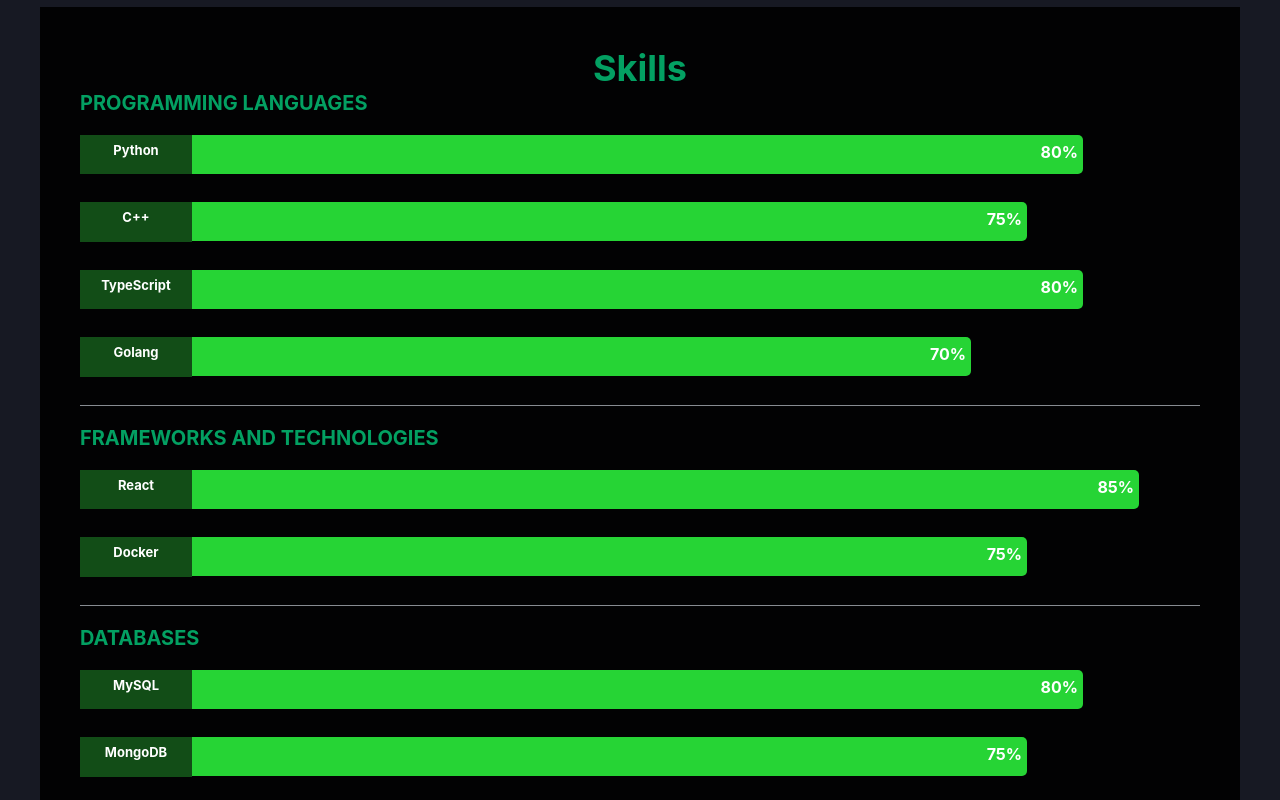
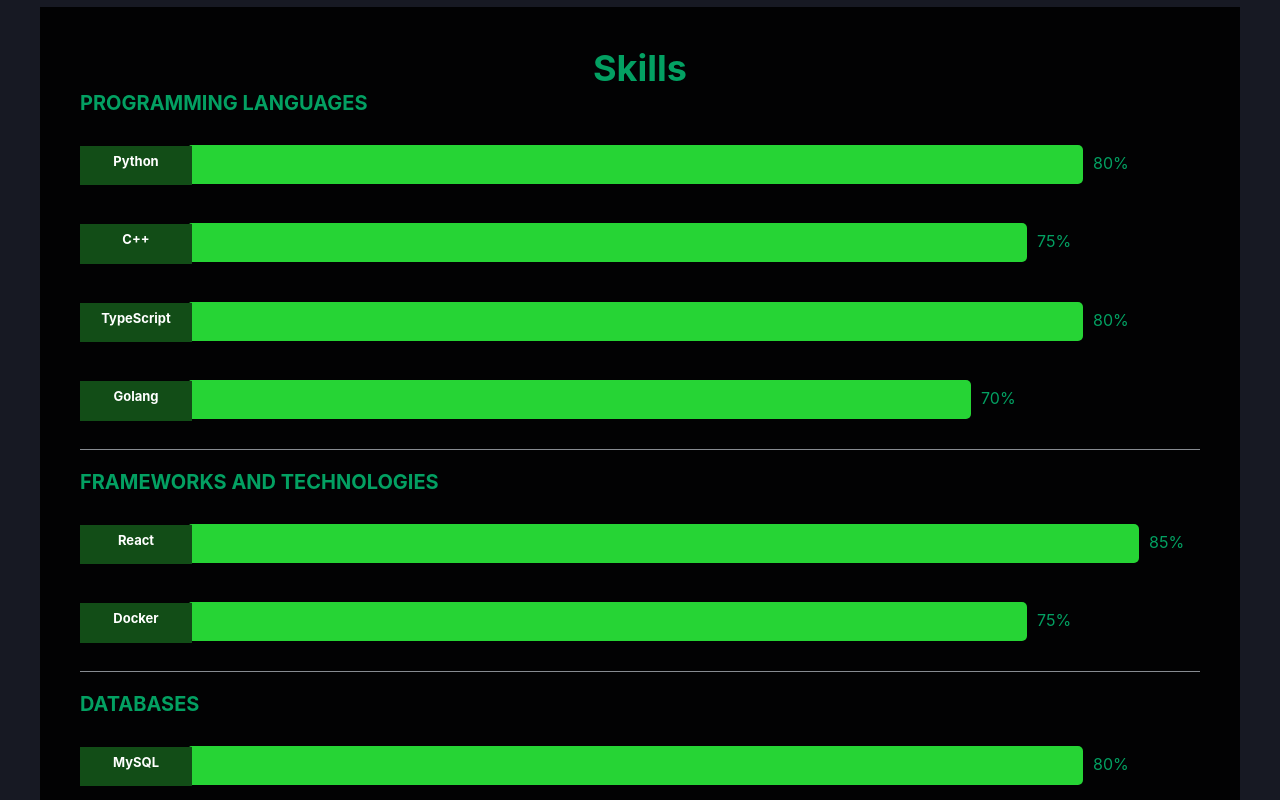
Before and after one commit to pranavshivk97/pranavshivk97.github.io, a React (Create React App) app: page / in a window 1280 px wide. Shown: the part 4600-5400 px from the top of the page. Built offline with nearby package versions, Linux system fonts and the light colour scheme.

Commit message:
fixed skillbar issue with useinview hook

```diff
--- a/package.json
+++ b/package.json
@@ -28,6 +28,7 @@
     "react-dom": "^18.2.0",
     "react-icons": "^3.11.0",
     "react-in-viewport": "^1.0.0-alpha.30",
+    "react-intersection-observer": "^9.5.2",
     "react-reveal": "^1.2.2",
     "react-router-dom": "^6.15.0",
     "react-scripts": "5.0.1",
--- a/src/routes/Skills/Skillbar.css
+++ b/src/routes/Skills/Skillbar.css
@@ -24,30 +24,36 @@
     padding-bottom: 14px;
     margin-right: -5px;
     text-align: center;
+    z-index: 9999;
 }
 
 .skills {
+    position: relative;
+    top: 10px;
     width: 0;
     text-align: right;
     background-color: #26d435;
-    padding-top: 10px;
+    padding-top: 19px;
     display: inline-block;
     font-weight: bolder;
     border-radius: 5px;
-    padding-bottom: 5px;
+    padding-bottom: 20px;
 }
 
 @keyframes fillBar {
-   100% {
+    from {
+        width: 0;
+    }
+   to {
         width: attr(w)%;
     }
 }
 
 .percentage {
-    color: white;
+    color: #03a062;
     position: relative;
     top: -5px;
-    right: 5px;
+    right: -10px;
 }
 
 @media (prefers-reduced-motion: no-preference) {
--- a/src/routes/Skills/Skillbar.tsx
+++ b/src/routes/Skills/Skillbar.tsx
@@ -1,71 +1,33 @@
 import { Box, Text, useInterval } from "@chakra-ui/react";
 import React, { useEffect, useRef, useState } from "react";
-import { useIntersectionObserver } from "usehooks-ts";
-import { keyframes, usePrefersReducedMotion } from "@chakra-ui/react";
+import { useInView } from 'react-intersection-observer'
+
+// import { useIntersectionObserver } from "usehooks-ts";
+// import { keyframes, usePrefersReducedMotion } from "@chakra-ui/react";
+
 
 import "./Skillbar.css";
 
 const Skillbar = (props: { title: string; level: Number }) => {
-  const increaseBars = keyframes(`
-    100% { width: ${String(props.level)}%; }
-  `);
-
-  // console.log(increaseBars);
   const [percentage, setPercentage] = useState(0);
-  const ref = useRef<HTMLDivElement | null>(null);
-  const entry = useIntersectionObserver(ref, {});
-  const isVisible = !!entry?.isIntersecting;
-  // console.log(isVisible);
-
-  // const prefersReducedMotion = usePrefersReducedMotion();
-
-  // const animation = `${increaseBars} 2.5s forwards`;
+  const { ref, inView } = useInView({
+    triggerOnce: true
+  });
 
   useInterval(() => {
-    if (percentage !== props.level) {
+    if (inView && percentage !== props.level) {
       setPercentage((prevPercentage) => prevPercentage + 1);
     }
-  }, 10);
-
-  useEffect(() => {
-    if (isVisible) {
-      ref.current?.classList.add(".skill-animation");
-    }
-  }, [entry, isVisible]);
-
-  // console.log(ref)
-
-  // useEffect(() => {
-  //   const observer = new IntersectionObserver(entries => {
-  //     entries.forEach(entry => {
-  //       const skills = ref.current?.querySelector(".skills");
-
-  //       if (entry.isIntersecting) {
-  //         // console.log(skills)
-  //         // ref.current.style.animation = animation;
-  //         // skills.
-  //         skills?.classList.add(".skill-animation");
-  //         return;
-  //       }
-  //     })
-  //   })
-
-  //   if (ref.current) {
-  //     observer.observe(ref.current);
-  //   }
-  // }, [])
+  }, 30);
 
   return (
-    <Box className="skill-container">
+    <Box ref={ref} className="skill-container">
       <Box className="title">{props.title}</Box>
-      <Box
-        ref={ref}
-        w={`${String(props.level)}%`}
-        // className={`skills ${isVisible && "skill-animation"}`}
-        className="skills"
-      >
-        <Text className="percentage">{percentage}%</Text>
-      </Box>
+        <Box
+            w={`${String(props.level)}%`}
+            className={`skills ${inView && "skill-animation"}`}
+          />
+        <Text display="inline-block" className="percentage">{percentage}%</Text>
     </Box>
   );
 };
```
Also changed, not shown: 1 other file (tests, documents, lock files or other folders).
